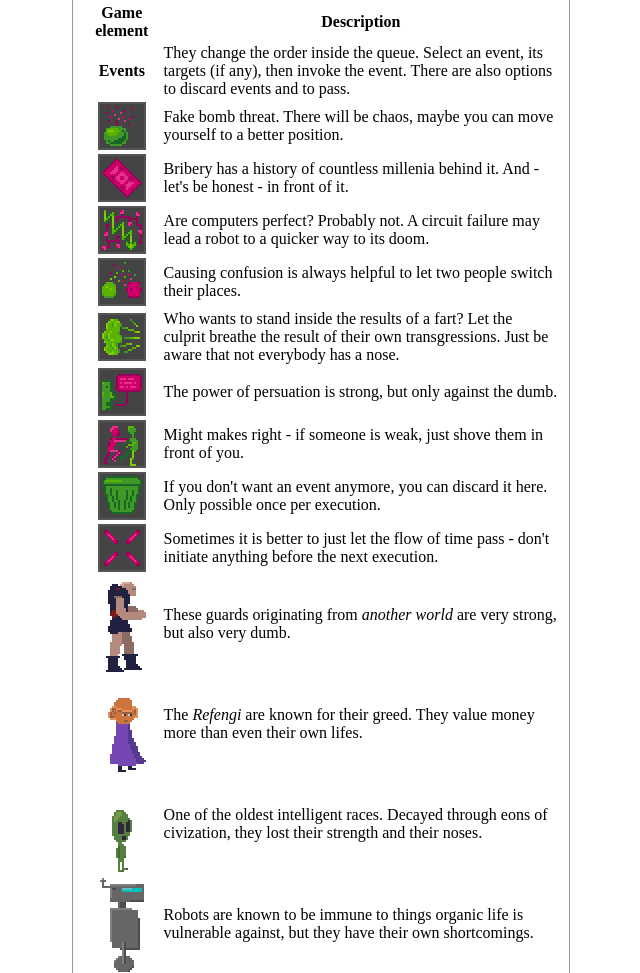
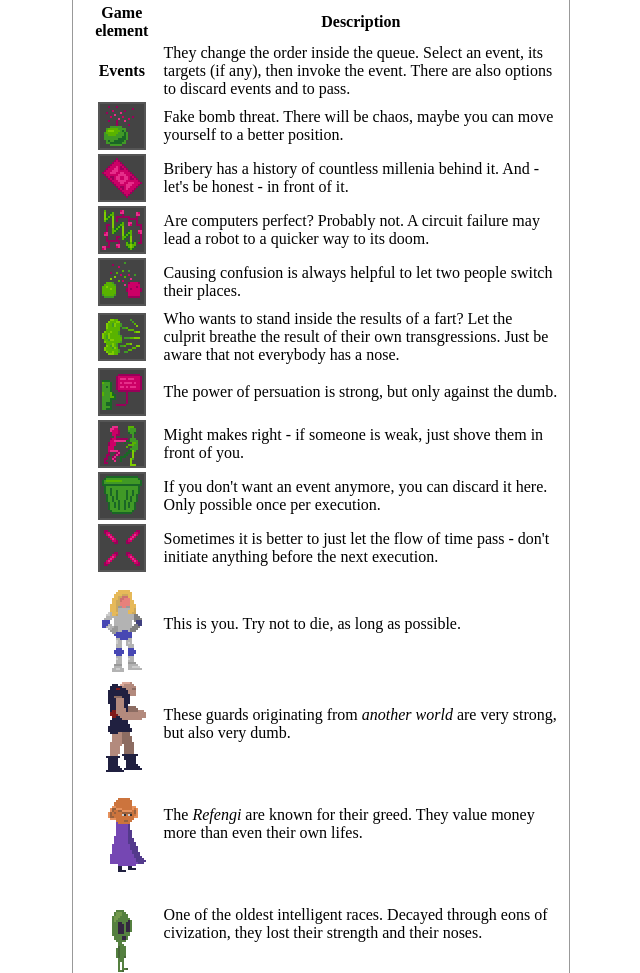
Before and after one commit to GodsBoss/cyber-revolution-2789, a plain HTML site: page static/index.html in a window 1280 px wide. Shown: the part 236-1209 px from the top of the page, without its empty margins (319-959 px from the left). Drawn offline with Linux system fonts and the light colour scheme; a script that the page names is missing.

Commit message:
Add player to manual.

```diff
--- a/static/index.html
+++ b/static/index.html
@@ -86,6 +86,10 @@
 						<td>Sometimes it is better to just let the flow of time pass - don't initiate anything before the next execution.</td>
 					</tr>
 					<tr>
+						<td><img src="manual/person_player.png"></td>
+						<td>This is you. Try not to die, as long as possible.</td>
+					</tr>
+					<tr>
 						<td><img src="manual/person_another_world_guard.png"></td>
 						<td>These guards originating from <em>another world</em> are very strong, but also very dumb.</td>
 					</tr>
```
Also changed, not shown: static/manual/person_player.png (added).
